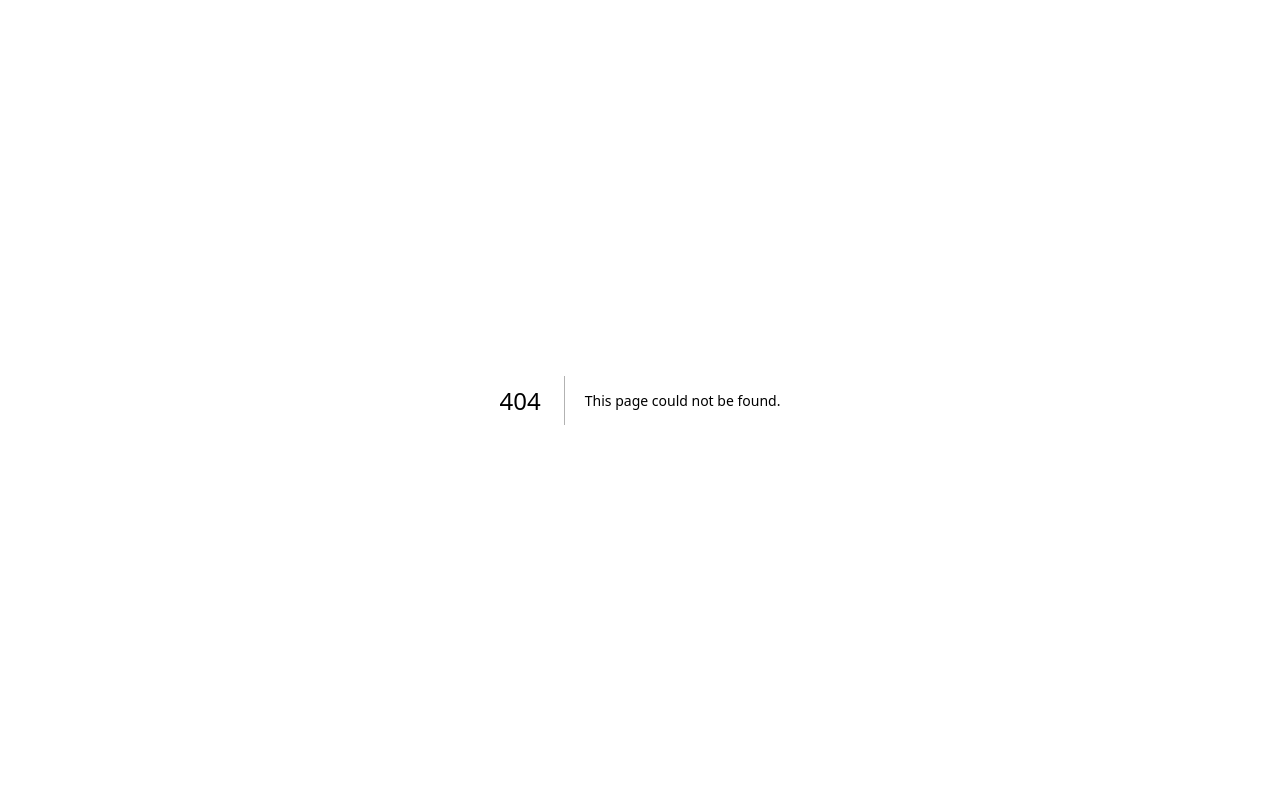
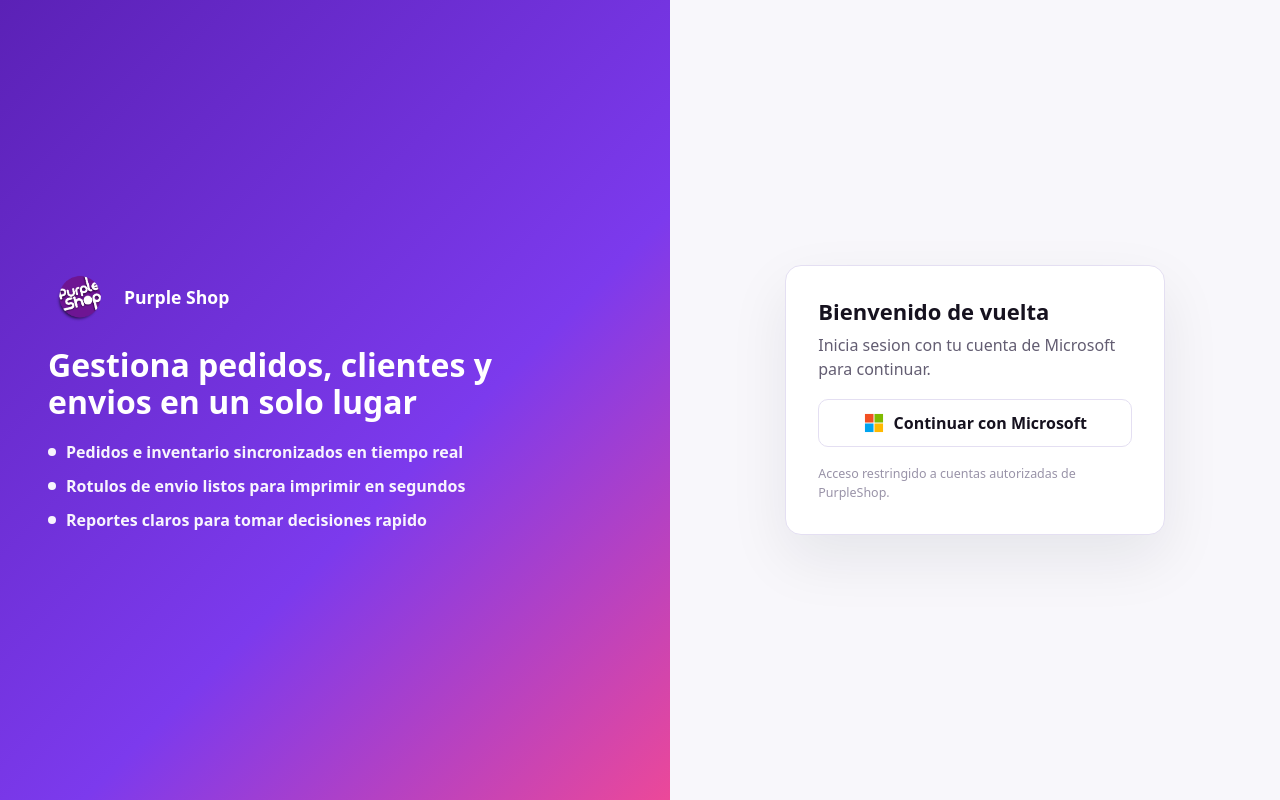
Before and after one commit to EdwingAlarcon/PaginaWebPedidosPS, a Next.js app in the folder apps/rotulos/: page /login in a window 1280 px wide. Before the commit this address had no page. Built offline with nearby package versions, Linux system fonts and the light colour scheme; no server answers.

Commit message:
feat(rotulos): agregar pantalla de login con Microsoft OAuth

```diff
--- a/apps/rotulos/src/app/globals.css
+++ b/apps/rotulos/src/app/globals.css
@@ -875,3 +875,135 @@ body {
   -webkit-backdrop-filter: var(--glass-blur);
   backdrop-filter: var(--glass-blur);
 }
+
+/* ==================== LOGIN ==================== */
+.login-screen {
+  display: grid;
+  grid-template-columns: 1.1fr 1fr;
+  min-height: 100vh;
+}
+
+.login-hero {
+  display: flex;
+  flex-direction: column;
+  justify-content: center;
+  gap: 20px;
+  padding: 48px;
+  color: var(--text-inverse);
+  background: var(--gradient-brand, linear-gradient(135deg, var(--purple-800) 0%, var(--purple-600) 60%, var(--color-secondary) 100%));
+}
+
+.login-hero-brand {
+  display: flex;
+  align-items: center;
+  gap: 12px;
+  font-size: 1.1rem;
+  font-weight: 800;
+}
+
+.login-hero .text-display {
+  color: var(--text-inverse);
+  max-width: 26ch;
+}
+
+.login-benefits {
+  display: grid;
+  gap: 10px;
+  margin: 0;
+  padding: 0;
+  list-style: none;
+  font-weight: 600;
+  opacity: 0.95;
+}
+
+.login-benefits li {
+  display: flex;
+  align-items: center;
+  gap: 10px;
+}
+
+.login-benefits li::before {
+  content: "";
+  width: 8px;
+  height: 8px;
+  border-radius: 999px;
+  background: var(--text-inverse);
+  flex-shrink: 0;
+}
+
+.login-panel {
+  display: flex;
+  align-items: center;
+  justify-content: center;
+  padding: 32px;
+  background: var(--background);
+}
+
+.login-card {
+  display: grid;
+  gap: 14px;
+  width: 100%;
+  max-width: 380px;
+  padding: 32px;
+  border-radius: 16px;
+  background: var(--surface);
+  border: 1px solid var(--border-color);
+  box-shadow: 0 24px 60px rgba(17, 24, 39, 0.08);
+}
+
+.login-card-subtitle {
+  margin: -6px 0 4px;
+  color: var(--text-secondary);
+}
+
+.login-microsoft-btn {
+  display: inline-flex;
+  align-items: center;
+  justify-content: center;
+  gap: 10px;
+  min-height: 48px;
+  border: 1px solid var(--border-color);
+  border-radius: 10px;
+  background: var(--surface);
+  color: var(--text-primary);
+  font-weight: 700;
+  cursor: pointer;
+}
+
+.login-microsoft-btn:disabled {
+  cursor: not-allowed;
+  opacity: 0.6;
+}
+
+.login-microsoft-btn:hover:not(:disabled) {
+  background: var(--hover-bg);
+}
+
+.login-card-error {
+  margin: 0;
+  color: var(--danger-color);
+  font-size: 0.88rem;
+  font-weight: 700;
+}
+
+.login-card-notice {
+  margin: 4px 0 0;
+  color: var(--text-tertiary);
+  font-size: 0.78rem;
+}
+
+@media (max-width: 900px) {
+  .login-screen {
+    grid-template-columns: 1fr;
+  }
+
+  .login-hero {
+    padding: 32px 24px;
+    min-height: 260px;
+  }
+
+  .login-hero .text-display {
+    font-size: 1.5rem;
+    max-width: none;
+  }
+}
--- /dev/null
+++ b/apps/rotulos/src/app/login/login-card.tsx
@@ -0,0 +1,58 @@
+"use client";
+
+import { useState } from "react";
+import { createClient, hasSupabaseEnv } from "@/lib/supabase/client";
+
+type LoginStatus = "idle" | "loading" | "error" | "unauthorized";
+
+export function LoginCard({ initialUnauthorized }: { initialUnauthorized: boolean }) {
+  const [status, setStatus] = useState<LoginStatus>(initialUnauthorized ? "unauthorized" : "idle");
+  const supabase = createClient();
+
+  async function signInWithMicrosoft() {
+    if (!supabase) return;
+    setStatus("loading");
+    const { error } = await supabase.auth.signInWithOAuth({
+      provider: "azure",
+      options: { redirectTo: `${window.location.origin}/auth/callback` },
+    });
+    if (error) setStatus("error");
+  }
+
+  return (
+    <div className="login-card">
+      <h2 className="text-section-title">Bienvenido de vuelta</h2>
+      <p className="login-card-subtitle">Inicia sesion con tu cuenta de Microsoft para continuar.</p>
+
+      {!hasSupabaseEnv() ? (
+        <p className="login-card-error" role="alert">
+          La aplicacion no tiene configurada la conexion con la base de datos.
+        </p>
+      ) : (
+        <button
+          type="button"
+          className="login-microsoft-btn"
+          onClick={signInWithMicrosoft}
+          disabled={status === "loading"}
+        >
+          <img src="/microsoft-logo.svg" alt="" width={20} height={20} aria-hidden="true" />
+          {status === "loading" ? "Conectando..." : "Continuar con Microsoft"}
+        </button>
+      )}
+
+      {status === "error" ? (
+        <p className="login-card-error" role="alert">
+          No se pudo iniciar sesion. Intenta de nuevo.
+        </p>
+      ) : null}
+
+      {status === "unauthorized" ? (
+        <p className="login-card-error" role="alert">
+          Esta cuenta no tiene acceso a PurpleShop.
+        </p>
+      ) : null}
+
+      <p className="login-card-notice">Acceso restringido a cuentas autorizadas de PurpleShop.</p>
+    </div>
+  );
+}
--- /dev/null
+++ b/apps/rotulos/src/app/login/page.tsx
@@ -0,0 +1,34 @@
+import type { Metadata } from "next";
+import { LoginCard } from "./login-card";
+
+export const metadata: Metadata = {
+  title: "Iniciar sesion — PurpleShop",
+};
+
+export default async function LoginPage({
+  searchParams,
+}: {
+  searchParams: Promise<{ unauthorized?: string }>;
+}) {
+  const { unauthorized } = await searchParams;
+
+  return (
+    <main className="login-screen">
+      <section className="login-hero">
+        <div className="login-hero-brand">
+          <img src="/purple-shop-logo.png" alt="Purple Shop" width={64} height={64} />
+          <span>Purple Shop</span>
+        </div>
+        <h1 className="text-display">Gestiona pedidos, clientes y envios en un solo lugar</h1>
+        <ul className="login-benefits">
+          <li>Pedidos e inventario sincronizados en tiempo real</li>
+          <li>Rotulos de envio listos para imprimir en segundos</li>
+          <li>Reportes claros para tomar decisiones rapido</li>
+        </ul>
+      </section>
+      <section className="login-panel">
+        <LoginCard initialUnauthorized={unauthorized === "1"} />
+      </section>
+    </main>
+  );
+}
```
Also changed, not shown: apps/rotulos/public/microsoft-logo.svg (added), 1 other file (tests, documents, lock files or other folders).
